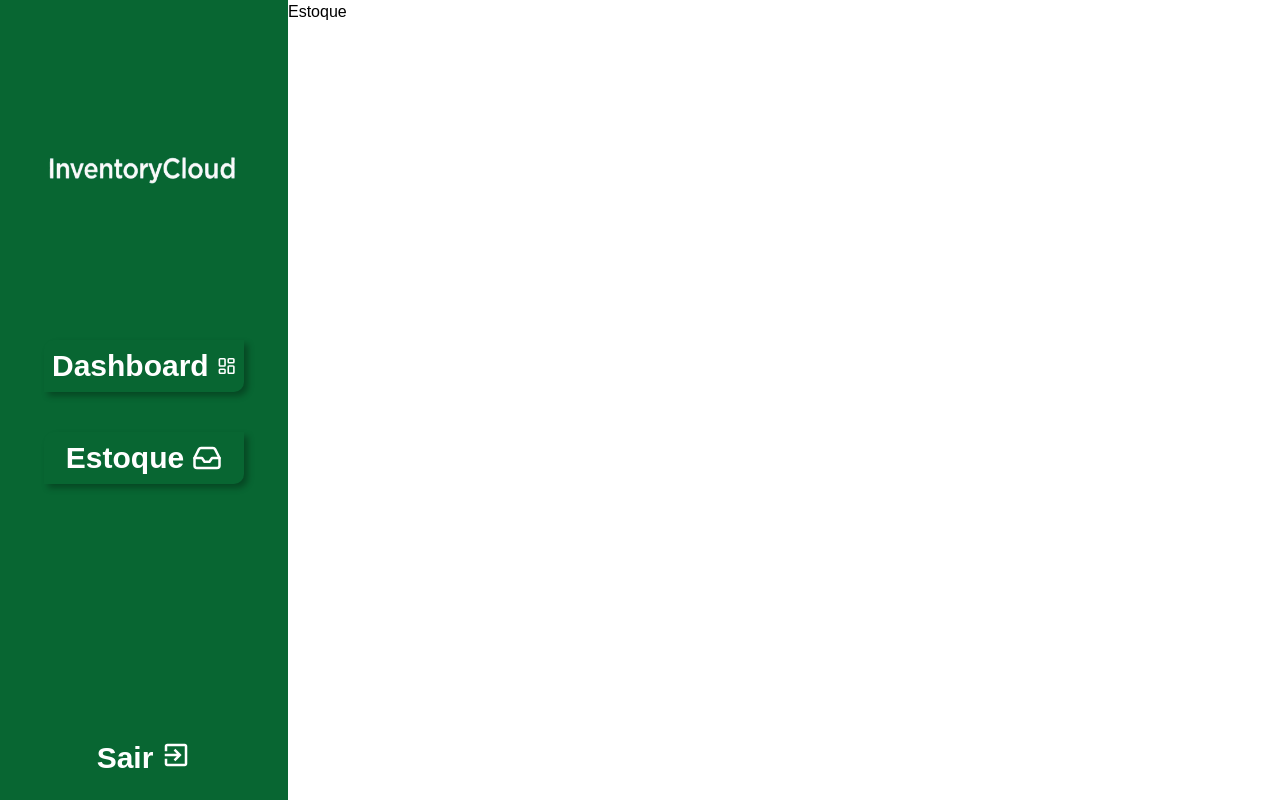
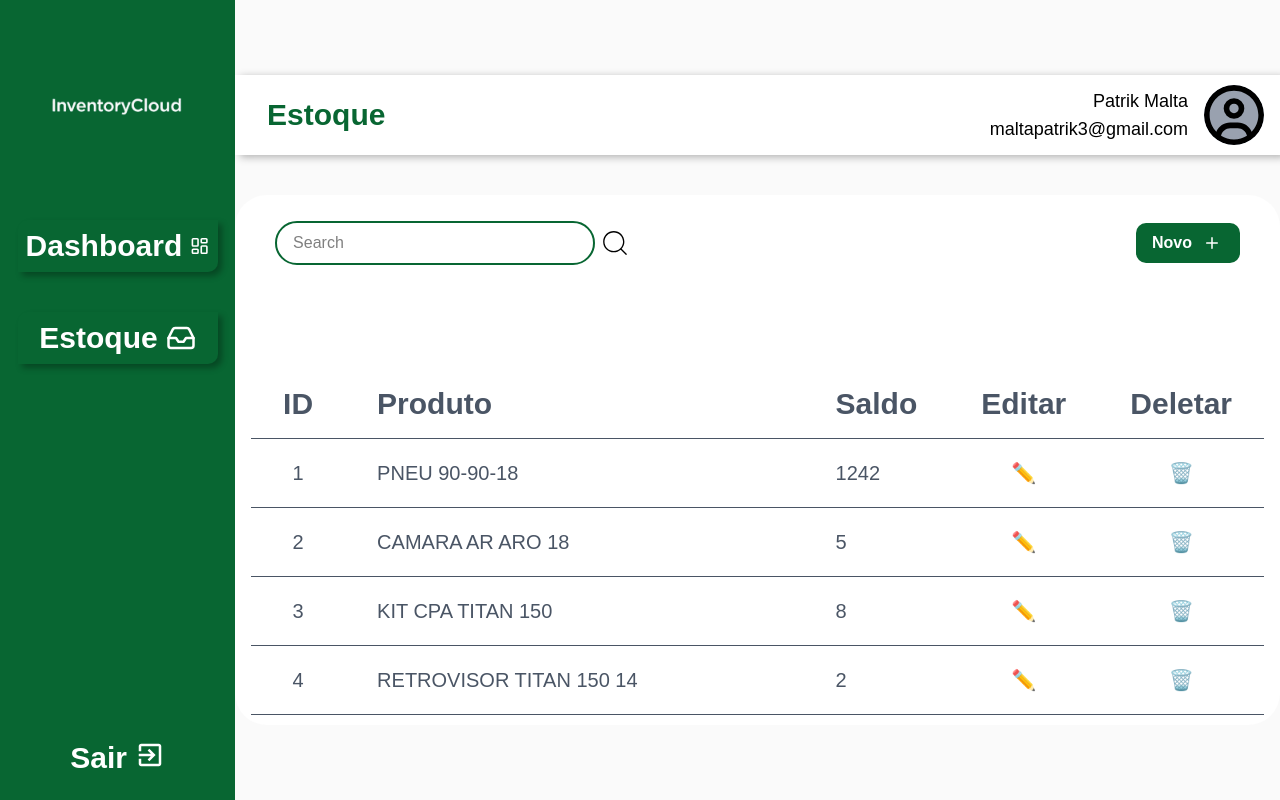
Before and after one commit to cassianobraz/InventorySystem, a React (Vite) app in the folder frontend/: page /estoque in a window 1280 px wide. Built offline with nearby package versions, Linux system fonts and the light colour scheme.

Commit message:
building the dashboard, stock page and simulating the data in a json file

```diff
--- /dev/null
+++ b/frontend/public/products.json
@@ -0,0 +1,11 @@
+[
+    { "codigo": "1", "nome": "PNEU 90-90-18", "saldo": 1242 },
+    { "codigo": "2", "nome": "CAMARA AR ARO 18", "saldo": 5 },
+    { "codigo": "3", "nome": "KIT CPA TITAN 150", "saldo": 8 },
+    { "codigo": "4", "nome": "RETROVISOR TITAN 150 14", "saldo": 2 },
+    { "codigo": "5", "nome": "JUNTA KIT A TITAN 150", "saldo": 0 },
+    { "codigo": "6", "nome": "VALV ADM TITAN 150", "saldo": 3 },
+    { "codigo": "7", "nome": "VALV ESC TITAN 150", "saldo": 3 },
+    { "codigo": "8", "nome": "VALV ADM TITAN 160", "saldo": 3 },
+    { "codigo": "8", "nome": "VALV ADM TITAN 160", "saldo": 3 }
+]
--- a/frontend/src/components/Header/index.tsx
+++ b/frontend/src/components/Header/index.tsx
@@ -0,0 +1,18 @@
+import { FaRegCircleUser } from "react-icons/fa6";
+
+export function Header() {
+  return (
+    <header className="w-full h-20 flex flex-row justify-between items-center p-4 bg-white shadow-[5px_2px_8px_0px_rgba(0,0,0,0.3)]">
+      <div className="text-3xl font-bold text-[#086632]">
+        <h2 className="ml-4">Estoque</h2>
+      </div>
+      <div className="flex flex-row gap-4 items-center">
+        <div className="bold text-lg text-end">
+            <h3>Patrik Malta</h3>
+            <p>maltapatrik3@gmail.com</p>
+        </div>
+        <FaRegCircleUser className="w-15 h-15 bg-gray-400 rounded-full"/>
+      </div>
+    </header>
+  );
+}
--- a/frontend/src/components/SearchBar/index.tsx
+++ b/frontend/src/components/SearchBar/index.tsx
@@ -0,0 +1,13 @@
+
+import { CiSearch } from "react-icons/ci";
+
+export function SearchBar() {
+    return (
+        <div className=" h-16 flex flex-row items-center justify-center">
+            <input type="text" placeholder="Search" className="w-80 rounded-full bg-white border-2 border-[#086632] px-4 py-2 focus:outline-none focus:border-blue-500" />
+            <button className="hover:cursor-pointer">
+                <CiSearch className="w-8 h-8 ml-1"/>
+            </button>
+        </div>
+    )
+}
--- a/frontend/src/components/SideBar/index.tsx
+++ b/frontend/src/components/SideBar/index.tsx
@@ -7,7 +7,7 @@ import logo from "../../assets/logo.png";
 export function SideBar() {
   return (
     <div className="w-72 h-screen bg-[#086632] flex flex-col items-center">
-        <img src={logo} alt="Logo do sistema" className="h-80"/>
+        <img src={logo} alt="Logo do sistema" className="h-50"/>
 
         <div className="w-full flex flex-col items-center mt-5">
             <Link to="/dash"
--- a/frontend/src/components/Table/index.tsx
+++ b/frontend/src/components/Table/index.tsx
@@ -0,0 +1,48 @@
+interface Componente {
+  codigo: string;
+  nome: string;
+  saldo: number;
+}
+
+interface TabelaComponentesProps {
+  dados: Componente[];
+}
+
+export function Table({ dados }: TabelaComponentesProps) {
+  return (
+    <div className="flex justify-center items-center min-h-screen">
+      <div className="overflow-x-auto rounded-lg mt-20 w-full max-w-6xl">
+        <table className="text-sm text-left w-full">
+          <thead className="text-gray-600 font-bold text-3xl border-b">
+            <tr>
+              <th className="px-8 py-4">ID</th>
+              <th className="px-8 py-4">Produto</th>
+              <th className="px-8 py-4">Saldo</th>
+              <th className="px-8 py-4">Editar</th>
+              <th className="px-8 py-4">Deletar</th>
+            </tr>
+          </thead>
+          <tbody>
+            {dados.map((item, index) => (
+              <tr key={index} className="border-b text-gray-600 text-xl w-full">
+                <td className="px-8 py-5 text-center">{item.codigo}</td>
+                <td className="px-8 py-5 w-full">{item.nome}</td>
+                <td className="px-8 py-5 w-full">{item.saldo}</td>
+                <td className="px-8 py-5 w-full">
+                  <button className="text-green-600 hover:text-green-800 hover:cursor-pointer w-full">
+                    ✏️
+                  </button>
+                </td>
+                <td className="px-6 py-4">
+                  <button className="text-red-500 hover:text-red-700 hover:cursor-pointer w-full">
+                    🗑️
+                  </button>
+                </td>
+              </tr>
+            ))}
+          </tbody>
+        </table>
+      </div>
+    </div>
+  );
+}
--- a/frontend/src/index.css
+++ b/frontend/src/index.css
@@ -6,3 +6,26 @@ body{
     font-family: sans-serif;
     font-size: 16px;
 }
+
+/* Largura da barra */
+::-webkit-scrollbar {
+    width: 18px;
+  }
+
+  /* Fundo da barra (trilho) */
+  ::-webkit-scrollbar-track {
+    background: #f0f0f0;
+  }
+
+  /* Parte que se move (o "polegar") */
+  ::-webkit-scrollbar-thumb {
+    background-color: #086632;
+    border-radius: 10px;
+    border: 2px solid transparent;
+    background-clip: content-box;
+  }
+
+  /* Opcional: no hover */
+  ::-webkit-scrollbar-thumb:hover {
+    background-color: #0b7d4b;
+  }
--- a/frontend/src/pages/dashboard.tsx
+++ b/frontend/src/pages/dashboard.tsx
@@ -1,12 +1,51 @@
+import { Header } from "../components/Header";
 import { SideBar } from "../components/SideBar";
+import { useState, useEffect } from "react";
 
 export function Dashboard() {
-    return (
-        <div className="flex flex-row">
-            <SideBar/>
-            <div>
-                <h1>Dashboard</h1>
-            </div>
+  const [totalProdutos, setTotalProdutos] = useState<number>(0);
+
+  useEffect(() => {
+    // Atualizando o caminho para buscar no diretório public
+    fetch("/products.json")
+      .then((response) => response.json())
+      .then((data) => {
+        setTotalProdutos(data.length);
+      })
+      .catch((error) => console.error("Erro ao carregar produtos:", error));
+  }, []);
+
+  return (
+    <div className="flex flex-row bg-[#fafafa] min-h-screen">
+      <SideBar />
+      <div className="w-full flex flex-col items-center justify-start">
+        <Header />
+        <div className="w-4/5 mt-20">
+          <h1 className="text-2xl font-semibold mb-1">Bem-Vindo, Patrik Malta</h1>
+          <p className="text-gray-500 mb-8">Overview</p>
+
+          <div className="grid grid-cols-1 sm:grid-cols-2 md:grid-cols-3 lg:grid-cols-4 gap-6">
+            <Card title="Total de produtos" value={totalProdutos} />
+          </div>
         </div>
-    )
+      </div>
+    </div>
+  );
 }
+
+// Componente de Card
+type CardProps = {
+  title: string;
+  value: number;
+};
+
+function Card({ title, value }: CardProps) {
+  return (
+    <div className="flex items-center gap-4 p-4 bg-[#eaf7ee] rounded-xl shadow-sm">
+      <div>
+        <p className="text-sm text-gray-700">{title}</p>
+        <p className="text-lg font-semibold">{value}</p>
+      </div>
+    </div>
+  );
+}
--- a/frontend/src/pages/stock.tsx
+++ b/frontend/src/pages/stock.tsx
@@ -1,12 +1,38 @@
+import { Header } from "../components/Header";
 import { SideBar } from "../components/SideBar";
+import { SearchBar } from "../components/SearchBar";
+import { IoIosAdd } from "react-icons/io";
+import { Table } from "../components/Table";
+import { useEffect, useState } from "react";
 
 export function Stock() {
-    return (
-        <div className="flex flex-row">
-            <SideBar />
-            <div>
-                <h1>Estoque</h1>
-            </div>
+  const [dataStock, setDataStock] = useState<any[]>([]);
+
+  useEffect(() => {
+    fetch("/products.json")
+      .then((response) => response.json())
+      .then((data) => setDataStock(data))
+      .catch((error) => console.error("Erro ao carregar produtos:", error));
+  }, []);
+
+  return (
+    <div className="flex min-h-screen bg-[#fafafa]">
+      <SideBar />
+      <div className="w-full flex flex-col items-center justify-center">
+        <Header />
+        <div className="w-full max-w-6xl bg-white mt-10 pt-4 rounded-4xl flex flex-col items-center">
+          <div className="w-full h-16 flex flex-row items-center justify-between px-10">
+            <SearchBar />
+            <button className="h-10 bg-[#086632] hover:bg-[#0b7d4b] hover:cursor-pointer text-white font-bold px-4 rounded-[10px] flex items-center justify-center gap-2">
+              Novo <IoIosAdd className="w-6 h-6" />
+            </button>
+          </div>
+
+          <div className="max-h-[450px] overflow-y-auto w-full px-4">
+            <Table dados={dataStock} />
+          </div>
         </div>
-    )
+      </div>
+    </div>
+  );
 }
```
